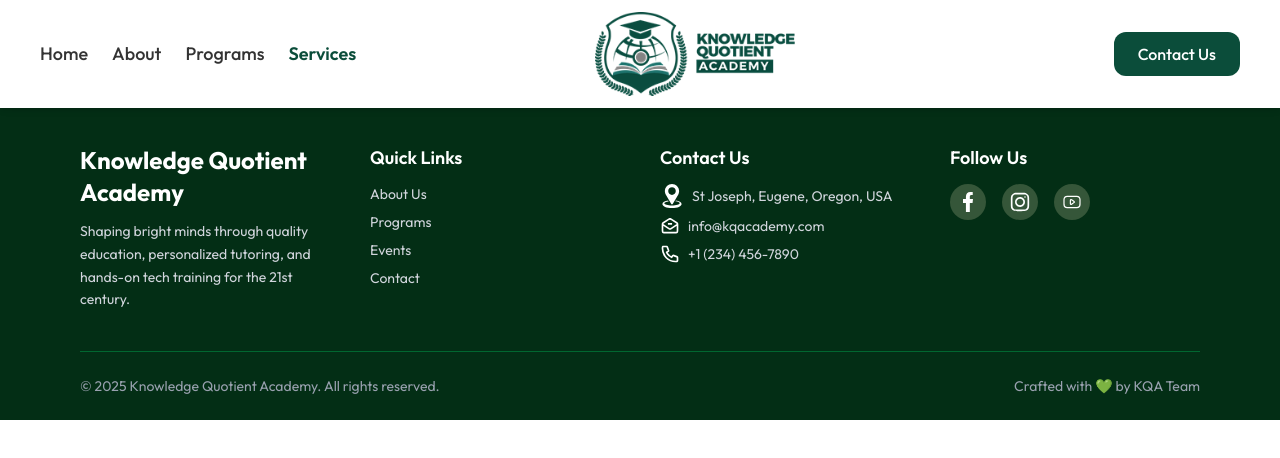
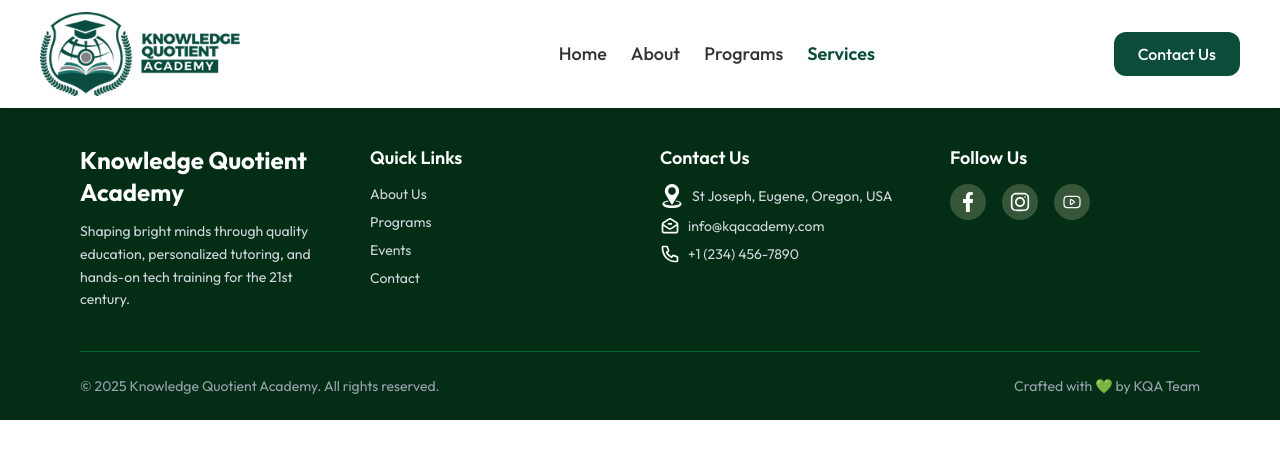
Before and after one commit to AChris-T/KnowledgeQuotientAcademy, a React (Vite) app: page /services in a window 1280 px wide. Shown: the top 458 px of the page. Built offline with nearby package versions, Linux system fonts and the light colour scheme.

Commit message:
feat:added project

```diff
--- a/src/common/Navbar.jsx
+++ b/src/common/Navbar.jsx
@@ -82,7 +82,12 @@ export default function Navbar() {
           >
             <MenuIcon />
           </motion.div>
-
+          <motion.img
+            src="/images/KQA3.png"
+            alt="logo"
+            className="w-[200px] mr-20 object-cover hidden md:flex"
+            whileHover={{ scale: 1.05 }}
+          />
           {/* Desktop Links */}
           <motion.div
             className="hidden md:flex md:gap-3 lg:gap-6 items-center"
@@ -105,12 +110,6 @@ export default function Navbar() {
           </motion.div>
 
           {/* Logo (Desktop) */}
-          <motion.img
-            src="/images/KQA3.png"
-            alt="logo"
-            className="w-[200px] mr-20 object-cover hidden md:flex"
-            whileHover={{ scale: 1.05 }}
-          />
 
           {/* Logo (Mobile) */}
           <motion.img
```
